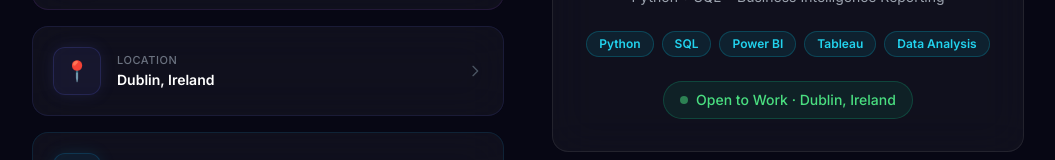
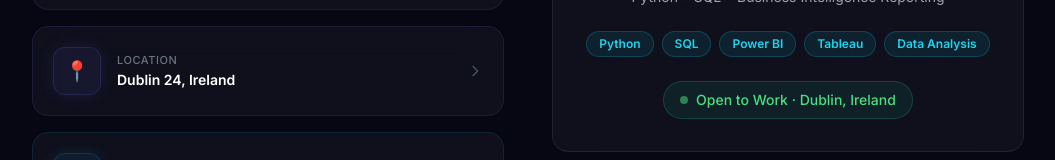
Before and after one commit to kiruthiga-giridharan/Kiruthiga, a React (Vite) app: page / in a window 1280 px wide. Shown: the part 9982-10142 px from the top of the page, without its empty margins (112-1167 px from the left). Built offline with nearby package versions, Linux system fonts and the light colour scheme.

Commit message:
changed my address

```diff
--- a/src/data/resumeData.js
+++ b/src/data/resumeData.js
@@ -8,7 +8,7 @@ export const personalInfo = {
   subtitle: 'Python • SQL • Business Intelligence Reporting',
   email: 'kiruthigagiri@gmail.com',
   phone: '(+353) 892152652',
-  location: 'Dublin, Ireland',
+  location: 'Dublin 24, Ireland',
   linkedin: '#',
   authorisedToWork: 'Authorised to work in Ireland',
   summary:
```
